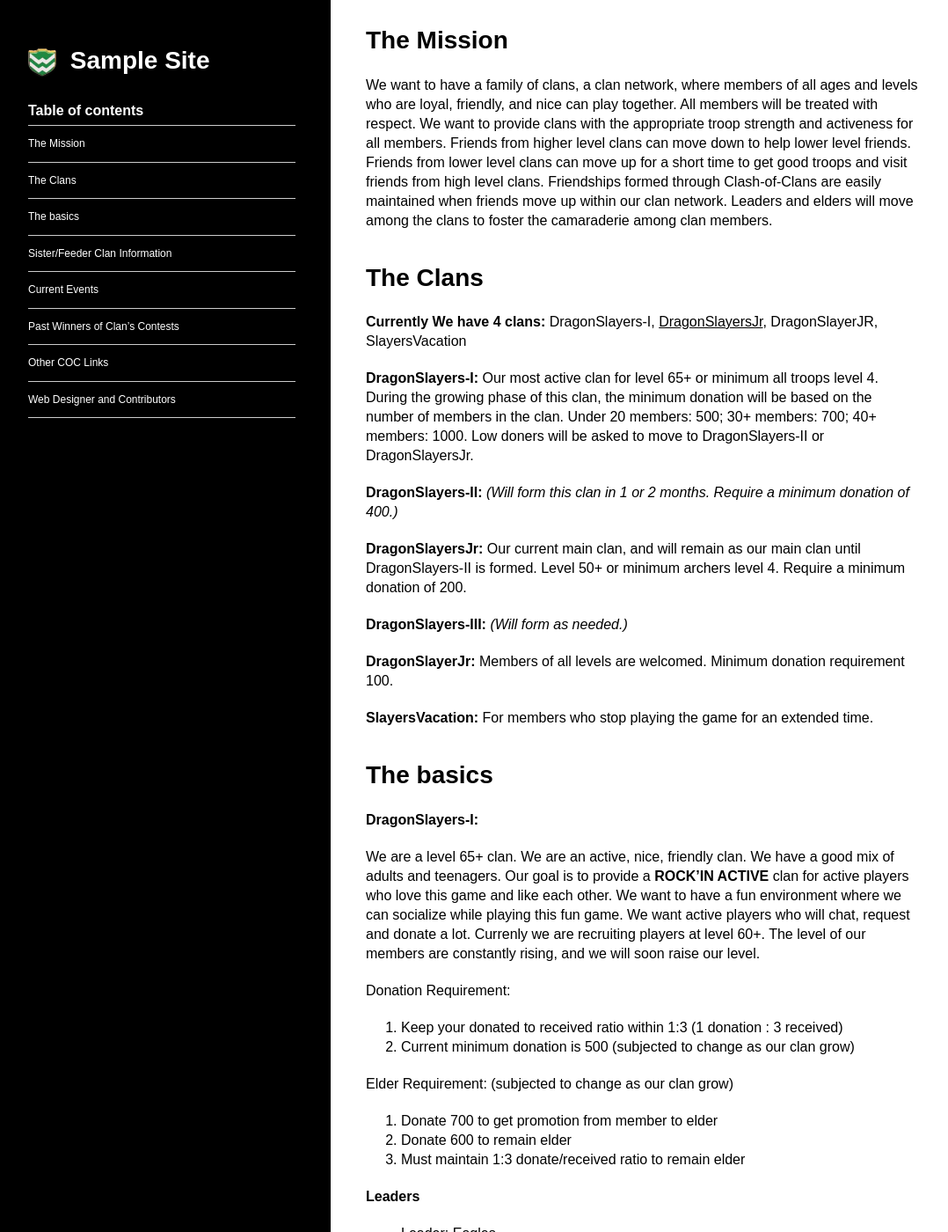
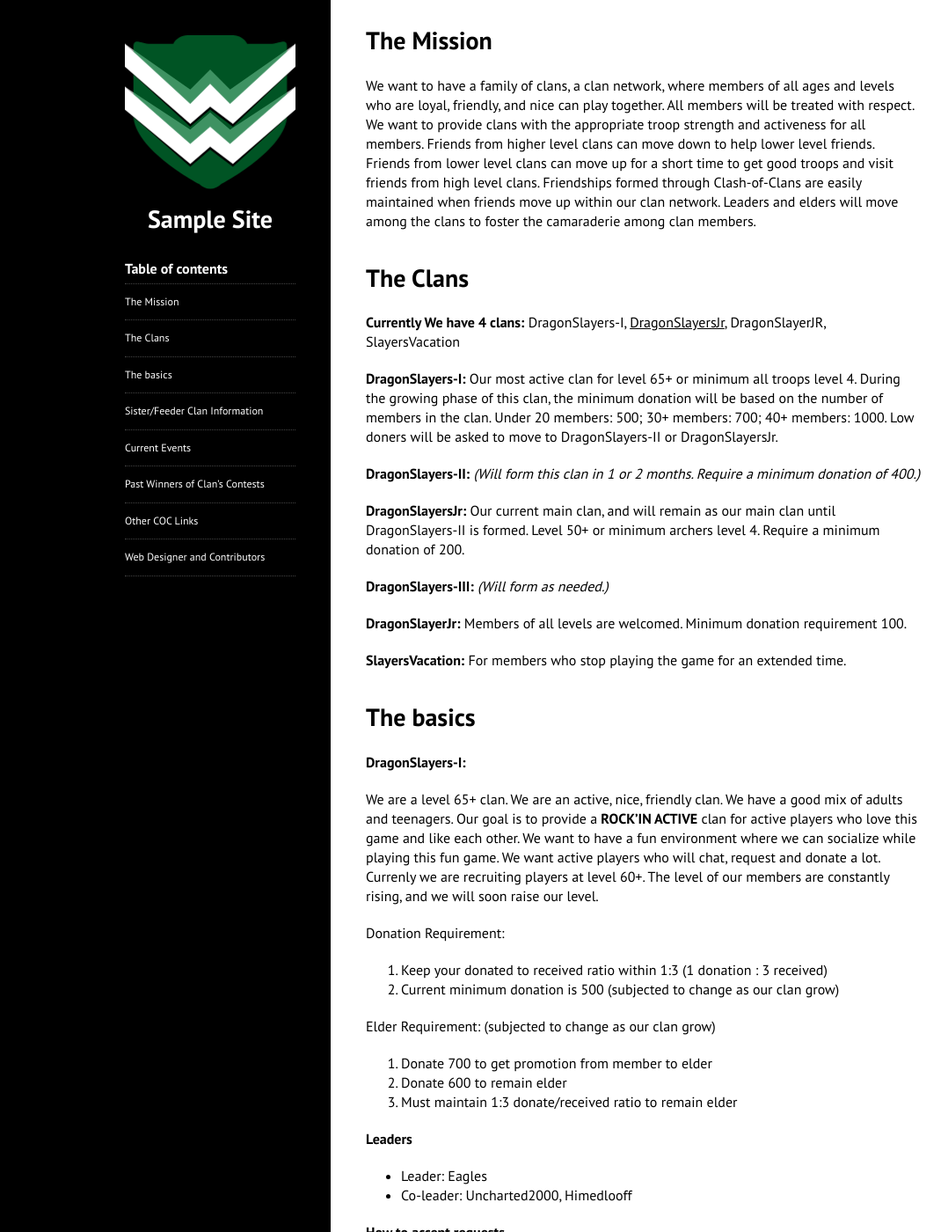
Before and after one commit to himedlooff/proto-clashers, a Jekyll site: the page built from index.md, in a window 1280 px wide and 1400 px high. Shown: the whole window at 88% size, without its empty margins (8-1086 px from the left). Built offline with Jekyll 4.4.1, drawn with Linux system fonts in a browser that asks for light colours.

Commit message:
SVG shield experiments.

```diff
--- a/_layouts/default.html
+++ b/_layouts/default.html
@@ -9,7 +9,7 @@
     <title>{{ page.title }}</title>
 
     <link rel="stylesheet" href="{{ site.assetsurl }}css/main.css">
-    <!-- <link href='http://fonts.googleapis.com/css?family=Quattrocento+Sans:400,400italic,700,700italic' rel='stylesheet' type='text/css'> -->
+    <link href='http://fonts.googleapis.com/css?family=PT+Sans:400,700' rel='stylesheet' type='text/css'>
 
     <meta name="viewport" content="width=device-width, initial-scale=1">
 
@@ -21,7 +21,29 @@
         <div class="wrapper">
 
           <header role="banner">
-            <h1><img src="assets/img/shield.png" alt=""> {{ page.title }}</h1>
+            <div class="shield-container">
+              <svg class="shield" version="1.1" id="Layer_1" xmlns="http://www.w3.org/2000/svg" xmlns:xlink="http://www.w3.org/1999/xlink" x="0px" y="0px"
+                 width="300px" height="269.987px" viewBox="0 0 300 269.987" enable-background="new 0 0 300 269.987" xml:space="preserve">
+              <g>
+                <polygon class="shield_stripe__background" fill-rule="evenodd" clip-rule="evenodd" fill="#999999" points="0,15.148 0,55.35 115,130.648 150,100.549 190,130.648
+                  300,55.35 300,15.148 185,95.5 150,60.4 115,95.5   "/>
+                <polygon class="shield_stripe__background" fill-rule="evenodd" clip-rule="evenodd" fill="#999999" points="0,90.449 0,130.602 115,200.949 150,170.801 190,200.949
+                  300,130.602 300,90.449 185,165.801 150,135.648 115,165.801  "/>
+                <path class="shield_shape" fill-rule="evenodd" clip-rule="evenodd" fill="#008E3D" d="M15,140.602c0,60.047,115,120.5,115,120.5
+                  c11.799,11.848,28.201,11.848,40,0c0,0,115-60.453,115-120.5V20.1c0-16.65-13.449-5.051-30-5.051h-40C211.15,6.201,200.25,0,190,0
+                  h-80C99.75,0,88.85,6.201,85,15.049H45c-16.551,0-30-11.6-30,5.051V140.602z"/>
+                <polygon class="shield_stripe__shadow" fill-rule="evenodd" clip-rule="evenodd" points="0,15.148 0,55.35 115,160.648 150,130.549 190,160.648 300,55.35
+                  300,15.148 185,125.5 150,90.4 115,125.5   "/>
+                <polygon class="shield_stripe__shadow" fill-rule="evenodd" clip-rule="evenodd" points="0,90.449 0,130.602 115,230.949 150,200.801 190,230.949 300,130.602
+                  300,90.449 185,195.801 150,165.648 115,195.801  "/>
+                <polygon class="shield_stripe__foreground" fill-rule="evenodd" clip-rule="evenodd" fill="#FFFFFF" points="0,15.148 0,55.35 115,155.648 150,125.549 190,155.648
+                  300,55.35 300,15.148 185,120.5 150,85.4 115,120.5   "/>
+                <polygon class="shield_stripe__foreground" fill-rule="evenodd" clip-rule="evenodd" fill="#FFFFFF" points="0,90.449 0,130.602 115,225.949 150,195.801 190,225.949
+                  300,130.602 300,90.449 185,190.801 150,160.648 115,190.801  "/>
+              </g>
+              </svg>
+            </div>
+            <h1><!-- <img src="assets/img/shield-shape.svg" alt="">  -->{{ page.title }}</h1>
           </header>
 
           <!-- NAV GOES HERE -->
--- a/assets/css/main.css
+++ b/assets/css/main.css
@@ -8,7 +8,7 @@
     margin: 0;
     font-size: 100%;
     line-height: 1.375; /* 22 / 16 */
-    font-family: 'Quattrocento Sans', Arial, sans-serif;
+    font-family: 'PT Sans', Arial, sans-serif;
 }
 
 h1 {
@@ -25,6 +25,7 @@
 }
 
 [role="banner"] h1 {
+    text-align: center;
     font-size: 1.75em;
 }
 
@@ -73,7 +74,6 @@
     text-decoration: none;
 }
 
-
 .token-group_item:first-child {
     border-top-right-radius: 0;
     border-bottom-right-radius: 0;
@@ -106,6 +106,53 @@
     border-top-left-radius: 0;
     border-top-right-radius: 0;
 }
+
+.shield-container {
+    display: inline-block;
+    position: relative;
+    width: 100%;
+    padding-bottom: 90%;
+}
+
+.shield {
+  display: block;
+  position: absolute;
+  top: 0;
+  left: 0;
+  width: 100%;
+  height: 100%;
+}
+
+.shield_shape {
+    opacity: 0.4;
+    -webkit-animation-name: pulse;
+    -webkit-animation-duration: 3s;
+    -webkit-animation-iteration-count: infinite;
+}
+
+@-webkit-keyframes pulse {
+  0% {
+    opacity: 0.2;
+  }
+  50% {
+    opacity: 0.6;
+  }
+  100% {
+    opacity: 0.2;
+  }
+}
+
+/*.shield_stripe__shadow {
+    opacity: 0;
+}
+
+.shield_stripe__foreground {
+    opacity: 1;
+}
+
+.shield_stripe__background {
+    opacity: 0.3;
+}*/
 
 [role="main"] > .wrapper {
     padding-top: 1em;
@@ -140,7 +187,7 @@
 .post-nav {
     padding: 2em 1em;
     margin: 0 -1em;
-    border-top: 1px solid #ccc;
+    border-top: 1px dotted #444;
     background: #eee;
 }
 
@@ -153,7 +200,7 @@
 .post-nav-list-item {
     padding: 0;
     margin: 0;
-    border-top: 1px solid #ccc;
+    border-top: 1px dotted #444;
     list-style-type: none;
 }
 
@@ -161,7 +208,7 @@
     display: block;
     padding: 1em 0;
     margin: 0;
-    border-bottom: 1px solid #ccc;
+    border-bottom: 1px dotted #444;
     font-size: 0.75em; /* 12 / 16 = 0.75 */
     text-decoration: none;
 }
@@ -268,6 +315,15 @@
         width: 30%;
         height: 100%;
         position: fixed;
+        text-align: right;
+    }
+
+    [role="banner"],
+    #post-nav_wrapper {
+        display: inline-block;
+        width: 100%;
+        max-width: 194px;
+        text-align: left;
     }
 
     .post-nav {
```
Also changed, not shown: assets/img/shield-shape-source.png (added), assets/img/shield-shape.png (added), assets/img/shield-shape.svg (added), assets/img/shield-wrapped-shape-large.svg (added), assets/img/shield-wrapped-shape.png (added), assets/img/shield-wrapped-shape.svg (added), 2 other files.
